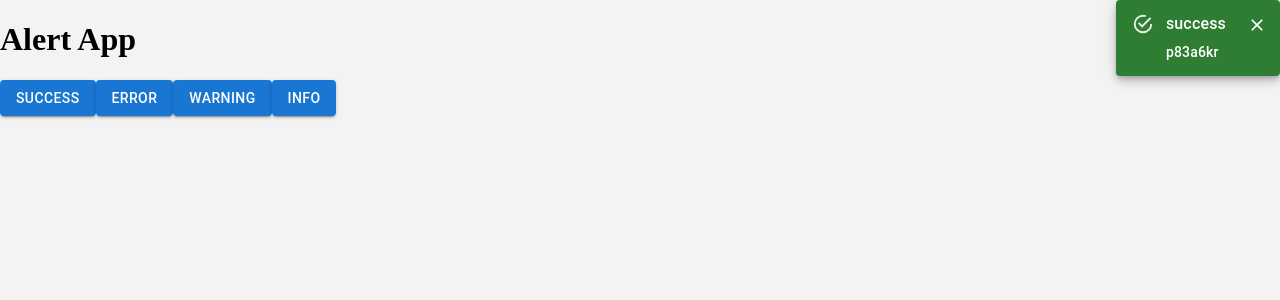
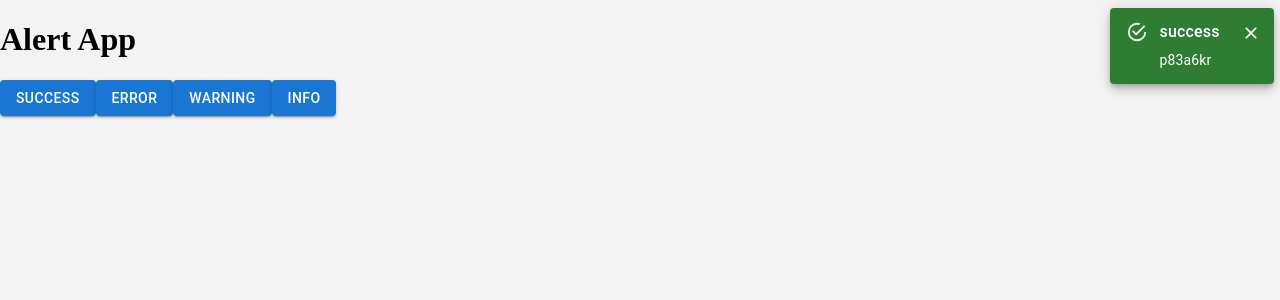
Before and after one commit to ChaseH88/MUI-Alert-App, a React (Create React App) app: page / in a window 1280 px wide. Both pictures are taken after a click on the button "SUCCESS". Shown: the top 300 px of the page. Built offline with nearby package versions, Linux system fonts and the light colour scheme.

Commit message:
styling adjustments to alerts

```diff
--- a/src/components/Alert/Alert.tsx
+++ b/src/components/Alert/Alert.tsx
@@ -1,8 +1,11 @@
 import { useEffect } from 'react';
 
 // Material-UI
-import MuiAlert from '@mui/material/Alert';
 import AlertTitle from '@mui/material/AlertTitle';
+import Typography from '@mui/material/Typography';
+
+// Styles
+import { AlertStyled } from './styles';
 
 // Alert Context
 import { AlertInterface } from '../../context/Alert/context';
@@ -15,13 +18,13 @@ export const Alert = (props: AlertInterface) => {
   useEffect(() => {
     const timeout = setTimeout(() => {
       hideAlert(props.id!);
-    }, 300000);
+    }, 3000);
 
     return () => clearTimeout(timeout);
   }, [hideAlert, props.id]);
 
   return (
-    <MuiAlert
+    <AlertStyled
       elevation={6}
       variant="filled"
       severity={props.alertType}
@@ -30,7 +33,9 @@ export const Alert = (props: AlertInterface) => {
       <AlertTitle>
         {props.alertType}
       </AlertTitle>
-      {props.text}
-    </MuiAlert>
+      <Typography variant="body2">
+        {props.text}
+      </Typography>
+    </AlertStyled>
   )
 }
--- a/src/components/Alert/styles.ts
+++ b/src/components/Alert/styles.ts
@@ -1 +1,6 @@
-export { }
+import styled from 'styled-components';
+import Alert from '@mui/material/Alert';
+
+export const AlertStyled = styled(Alert)`
+  margin-bottom: .5em;
+`;
--- a/src/context/Theme/ThemeProvider.tsx
+++ b/src/context/Theme/ThemeProvider.tsx
@@ -12,8 +12,8 @@ const GlobalStyle = createGlobalStyle`
 
   #alerts {
     position: fixed;
-    top: 0;
-    right: 0;
+    top: 1vh;
+    right: 0.5vw;
     bottom: auto;
     left: auto;
   }
```
